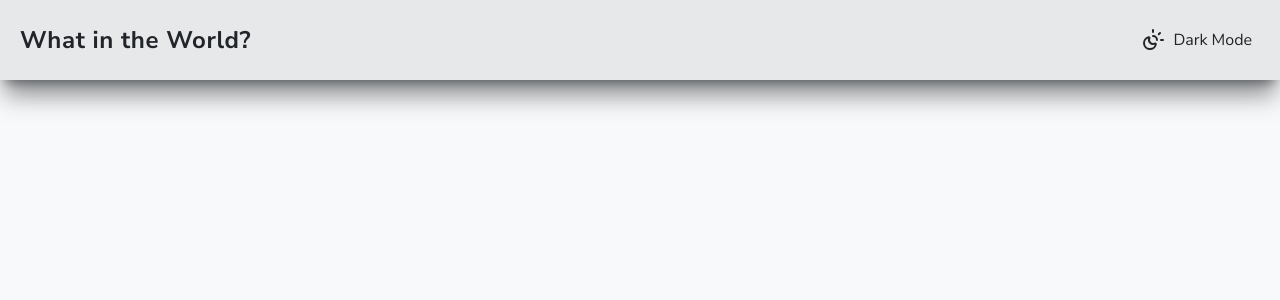
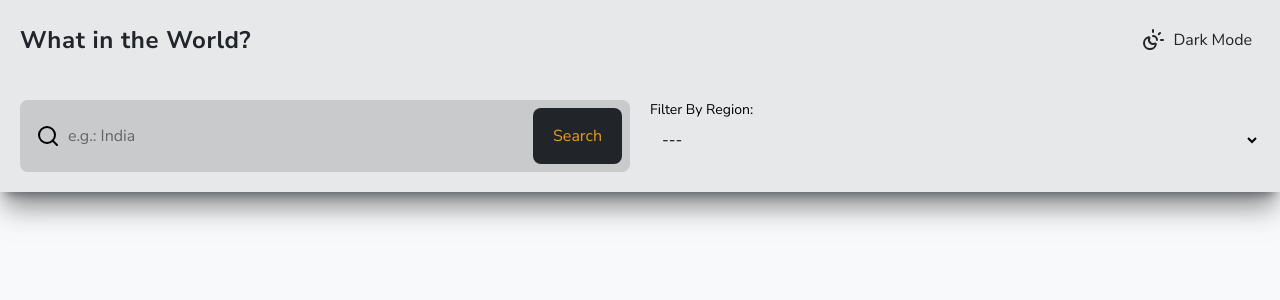
Before and after one commit to yMeeraki/REST-Countries-API-with-color-theme-switcher, a React (Vite) app: page / in a window 1280 px wide. Shown: the top 300 px of the page. Built offline with nearby package versions, Linux system fonts and the light colour scheme.

Commit message:
feat: Created UI for search and filter

```diff
--- a/src/components/Header/Header.jsx
+++ b/src/components/Header/Header.jsx
@@ -1,9 +1,11 @@
 import { SunMoon } from "lucide-react";
+import SearchCountry from "../Search-And-Filter/SearchCountry.jsx";
+import Filter from "../Search-And-Filter/Filter.jsx";
 
 function Header() {
   return (
     <>
-      <header className="bg-secondary/10 shadow-xl shadow-primary/50 h-20">
+      <header className="bg-secondary/10 shadow-xl shadow-primary/50 h-auto">
         <div className="flex justify-between items-center p-5">
           <h1 className="text-primary text-2xl font-bold hover:underline hover:cursor-pointer tracking-wide ">
             What in the World?
@@ -13,6 +15,10 @@ function Header() {
             <p>Dark Mode</p>
           </span>
         </div>
+        <div className="grid grid-cols-1 md:grid-cols-2 p-5 gap-5">
+          <SearchCountry />
+          <Filter />
+        </div>
       </header>
     </>
   );
--- /dev/null
+++ b/src/components/Search-And-Filter/Filter.jsx
@@ -0,0 +1,36 @@
+import country_data from "../../../country_data.js";
+
+function Filter() {
+  const allRegions = country_data.map((country) => {
+    return country.region;
+  });
+
+  const regionUnique = [...new Set(allRegions)];
+
+  console.log(country_data);
+  return (
+    <>
+      <div className="flex flex-col">
+        <label htmlFor="filter-by-region" className="text-sm">
+          Filter By Region:
+        </label>
+        <select
+          className="p-2 hover:outline-none hover:cursor-pointer "
+          name="filter-by-region"
+          id="filter-by-region"
+        >
+          <option value="">---</option>
+          {regionUnique.map((region) => {
+            return (
+              <option key={region} value={region}>
+                {region}
+              </option>
+            );
+          })}
+        </select>
+      </div>
+    </>
+  );
+}
+
+export default Filter;
--- /dev/null
+++ b/src/components/Search-And-Filter/SearchCountry.jsx
@@ -0,0 +1,31 @@
+import { Search } from "lucide-react";
+
+function SearchCountry() {
+  return (
+    <>
+      <form>
+        <div className="flex bg-secondary/20 p-2 gap-2 rounded-lg">
+          <div className="flex items-center p-2 w-full">
+            <label htmlFor="searchCountry">
+              <Search className="hover:cursor-pointer" />
+            </label>
+            <input
+              className="p-2 outline-none w-full "
+              type="text"
+              name="searchCountry"
+              id="searchCountry"
+              placeholder="e.g.: India"
+            />
+          </div>
+          <input
+            className="bg-primary text-accent hover:bg-accent hover:text-primary px-5 rounded-lg hover:cursor-pointer hover:scale-105"
+            type="submit"
+            value="Search"
+          />
+        </div>
+      </form>
+    </>
+  );
+}
+
+export default SearchCountry;
--- a/src/index.css
+++ b/src/index.css
@@ -12,7 +12,6 @@ src/
  ├── pages/
  │    ├── Home.jsx
  │    ├── CountryDetail.jsx
- │    └── Favorites.jsx
  │
  ├── services/
  │    └── api.js
```
Also changed, not shown: src/App.jsx (+5 -6 lines), country_data.js (renamed from data.js).
